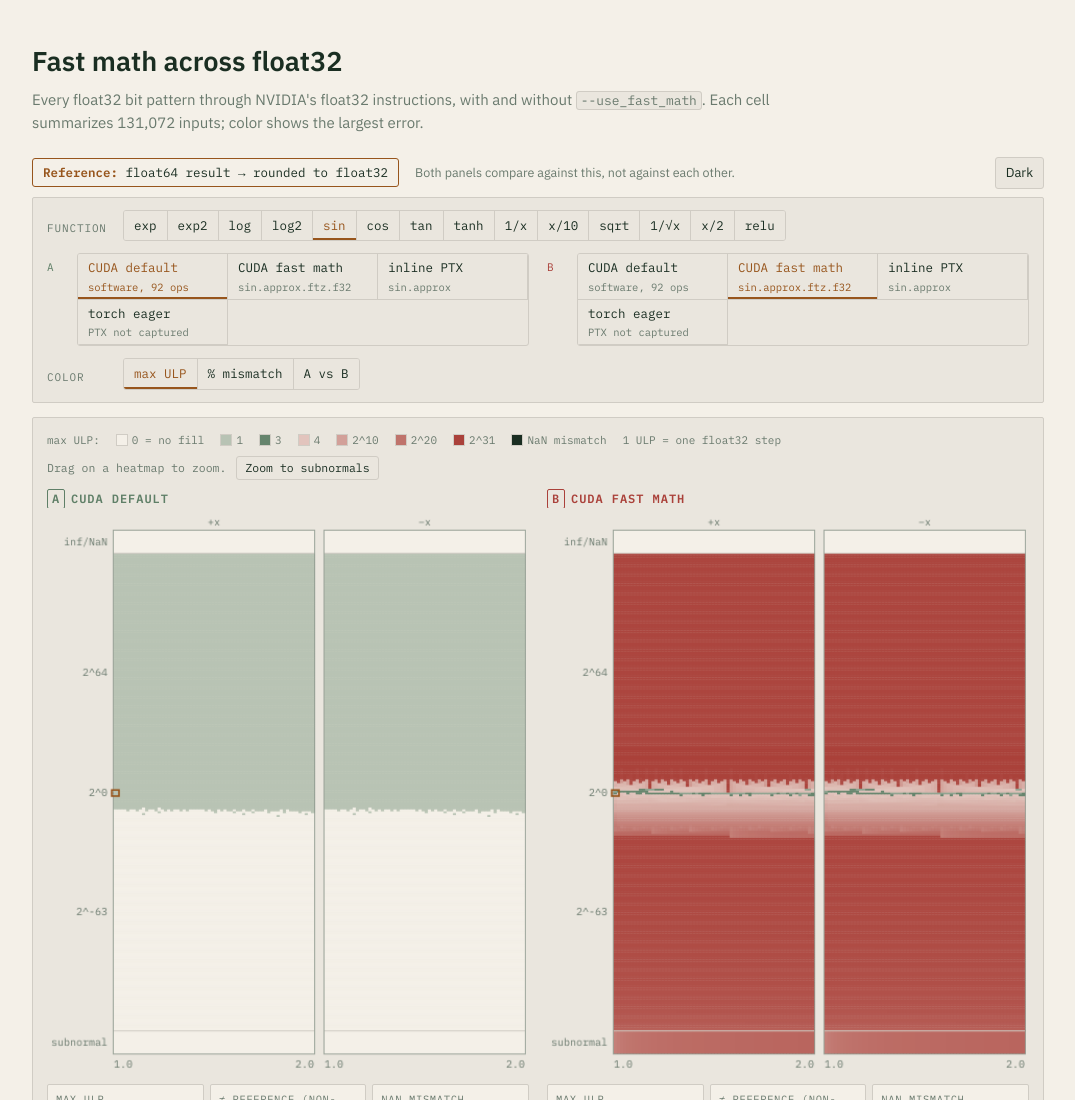
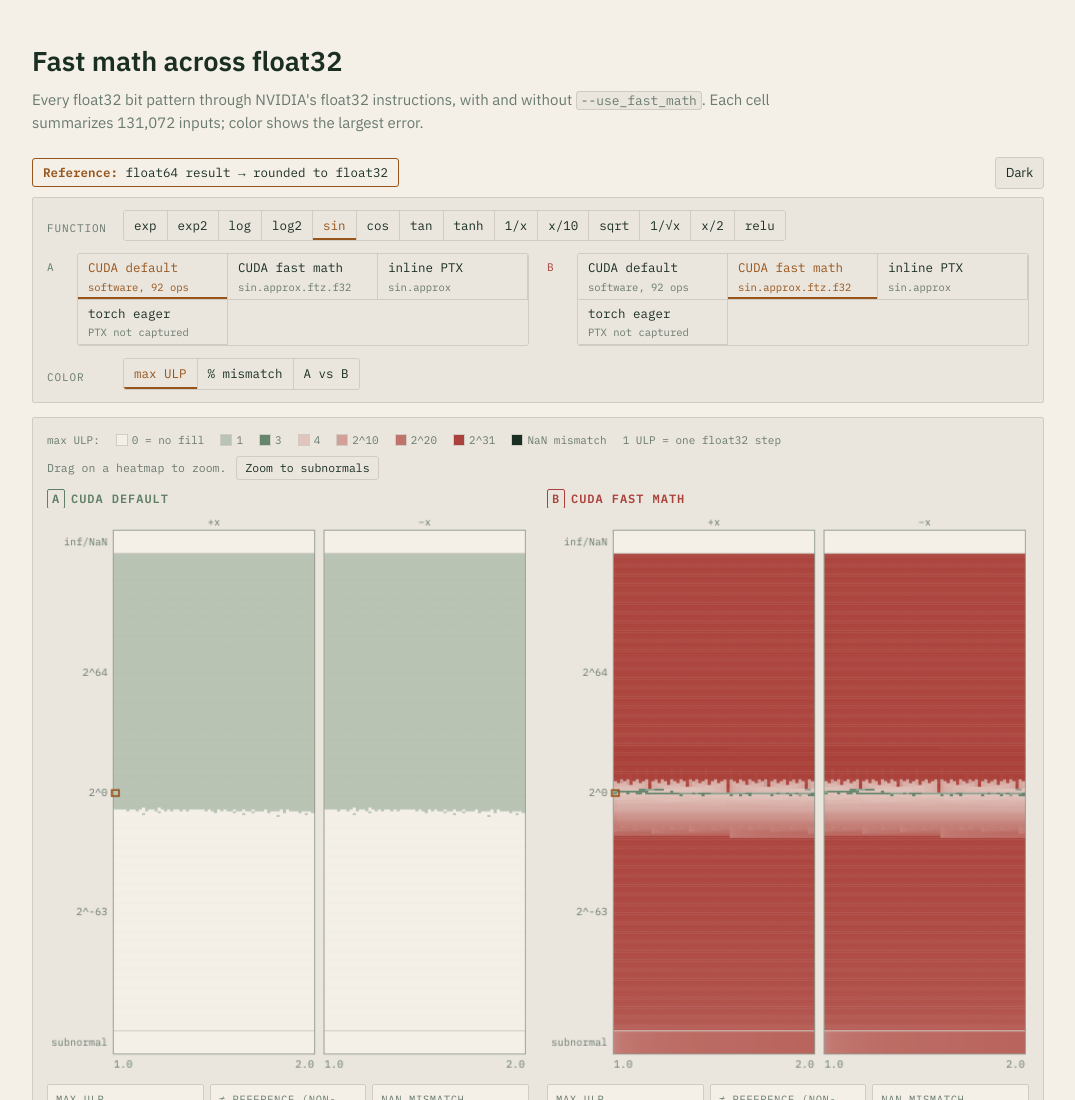
Before and after one commit to drisspg/nuggets, a website: page source/content/media/fast-math/fast-math-explorer.html in a window 1280 px wide. Shown: the top 1100 px of the page, without its empty margins (102-1177 px from the left). Drawn offline with Linux system fonts and the light colour scheme.

Commit message:
Drop reference-chip note from fast math explorer

```diff
--- a/source/content/media/fast-math/fast-math-explorer.html
+++ b/source/content/media/fast-math/fast-math-explorer.html
@@ -137,7 +137,6 @@
 
   <div class="bar">
     <span class="refchip"><b>Reference:</b> float64 result → rounded to float32</span>
-    <span class="muted small">Both panels compare against this, not against each other.</span>
     <span class="spacer"></span>
     <button class="tool standalone" id="theme">Dark</button>
   </div>
```
